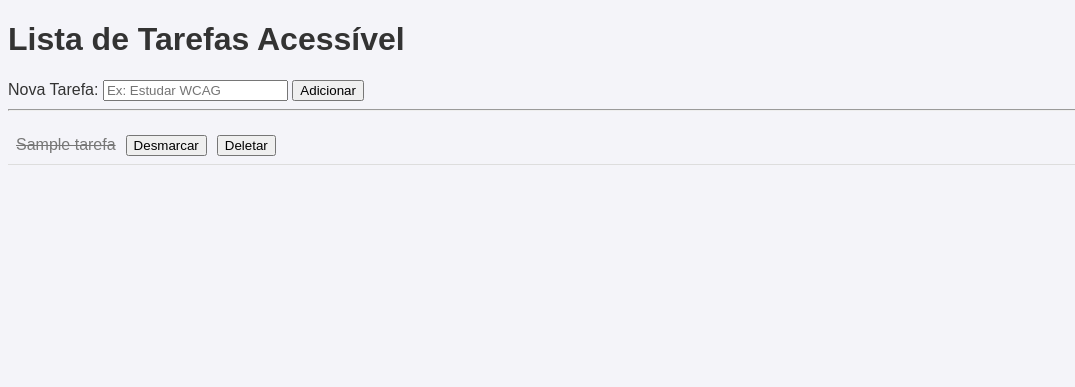
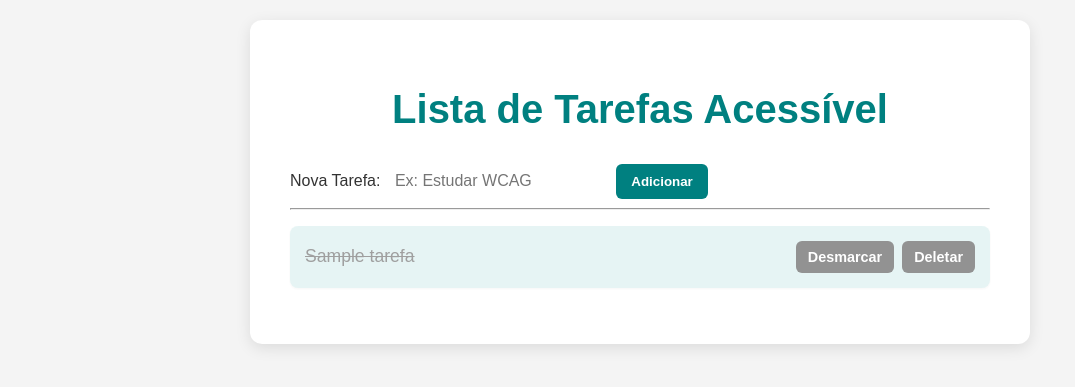
Before and after one commit to marcelo-hitoshi/lab-flask-acessivel, a Flask app: page / in a window 1280 px wide. Shown: the top 387 px of the page, without its empty margins (0-1075 px from the left). Run offline with Flask 3, Linux system fonts and the light colour scheme; tables that the repository leaves empty hold one stand-in row (values such as "Sample post").

Commit message:
style: Implementação final do novo design

```diff
--- a/static/css/style.css
+++ b/static/css/style.css
@@ -1,57 +1,166 @@
-/* style.css */
-
-/* WCAG 2.2 AA: Garante Contraste de Cores adequado */
-body {
-  font-family: Arial, sans-serif;
-  background-color: #f4f4f9;
-  color: #333; /* Contraste alto com background claro */
+/* Paleta de Cores: Teal, Cinza Claro, Azul Escuro */
+:root {
+  --color-primary: #008080; /* Teal/Verde Água Principal */
+  --color-secondary: #f4f4f4; /* Fundo de Cartão/Corpo */
+  --color-text: #333; /* Texto Principal */
+  --color-light-gray: #ccc; /* Linhas/Bordas */
 }
 
-/* WCAG: Link de pular conteúdo deve ser visível ao Foco (para navegação por teclado) */
+/* === Estilos Globais e Reset === */
+body {
+  font-family: "Arial", sans-serif;
+  background-color: var(--color-secondary);
+  color: var(--color-text);
+  margin: 0;
+  padding: 20px;
+  display: flex;
+  justify-content: center;
+}
+
+h1 {
+  color: var(--color-primary);
+  text-align: center;
+  margin-bottom: 30px;
+  font-size: 2.5em;
+}
+
+/* === WCAG/Acessibilidade (Manutenção das Regras Cruciais) === */
+button:focus,
+input[type="text"]:focus {
+  /* Mantém o foco de alto contraste */
+  outline: 3px solid var(--color-primary);
+  outline-offset: 2px;
+}
+
 .skip-link {
+  /* Mantém a regra de acessibilidade */
   position: absolute;
-  top: -40px; /* Esconde o link por padrão */
+  top: -999px;
   left: 0;
-  background: #007bff;
-  color: white;
-  padding: 8px;
   z-index: 100;
 }
 
 .skip-link:focus {
-  top: 0; /* Torna-se visível ao receber foco via TAB */
-  outline: 3px solid #ffcc00; /* Foco Visível e Contraste Alto (WCAG) */
+  top: 10px;
+  left: 10px;
+  padding: 10px;
+  background: var(--color-primary);
+  color: white;
+  text-decoration: none;
 }
 
-/* WCAG: Foco visível para todos os elementos interativos (Operável) */
-button:focus,
-input[type="text"]:focus,
-input[type="checkbox"]:focus {
-  outline: 3px solid #0056b3;
-  outline-offset: 2px;
+/* === Container Principal (Cartão Central) === */
+.container {
+  width: 100%;
+  max-width: 700px;
+  background-color: white;
+  padding: 40px;
+  border-radius: 12px; /* Cantos arredondados */
+  box-shadow: 0 4px 15px rgba(0, 0, 0, 0.1); /* Sombra suave para efeito de cartão */
 }
 
-.tarefa-concluida {
-  text-decoration: line-through;
-  color: #777;
+/* 1. O FORMULÁRIO (#form-nova-tarefa) é o CONTAINER */
+#form-nova-tarefa {
+  display: flex; /* ATIVAR o Flexbox. Padrão: side-by-side (row) */
+  align-items: center; /* Opcional: Centraliza o botão e o input verticalmente */
+
+  margin-bottom: 30px;
+  border: 1px solid var(--color-light-gray);
+  border-radius: 8px;
+  padding: 8px;
 }
 
-/* style.css (Nova regra para garantir foco em formulários inline) */
-.inline-form {
-  /* O inline-block é mais robusto que o inline puro para contêineres de foco */
-  display: inline-block;
-  margin-left: 10px; /* Apenas para espaçamento */
+/* 2. O INPUT é o ITEM que deve CRESCER (empurrar) */
+#form-nova-tarefa input[type="text"] {
+  flex-basis: 100%;
+  padding: 10px;
+  border: none; /* Garante que o input não tenha bordas que somem à largura */
+  font-size: 1em;
+  margin-right: 10px;
 }
 
+#form-nova-tarefa button {
+  margin-left: auto;
+}
+
+/* 3. O BOTÃO é o ITEM que tem largura FIXA (não precisa de regra especial) */
+
+input[type="text"] {
+  flex-grow: 1;
+  padding: 10px;
+  border: none;
+  font-size: 1em;
+}
+
+/* === Botões e Inputs === */
+button {
+  background-color: var(--color-primary);
+  color: white;
+  padding: 10px 15px;
+  border: none;
+  border-radius: 6px;
+  cursor: pointer;
+  font-weight: bold;
+  transition: background-color 0.2s ease;
+}
+
+button:hover {
+  background-color: #006666; /* Tom mais escuro no hover */
+}
+
+/* === Lista de Tarefas (Cards Individuais) === */
 ul {
-  list-style: none; /* Remove os marcadores de lista */
+  list-style: none;
   padding: 0;
 }
 
 li {
-  display: flex; /* Garante que os filhos (span, form) sejam tratados como blocos em linha */
-  align-items: center; /* Alinha verticalmente o texto e os botões */
-  margin-bottom: 10px;
-  padding: 8px;
-  border-bottom: 1px solid #ddd;
+  /* Mantém o display flex para a correção WCAG de fluxo de foco */
+  display: flex;
+  align-items: center;
+  margin-bottom: 12px;
+  padding: 15px;
+  border-radius: 8px;
+  background-color: var(--color-secondary); /* Fundo cinza suave para itens */
+  box-shadow: 0 1px 3px rgba(0, 0, 0, 0.05); /* Sombra leve para efeito 3D */
+  transition: box-shadow 0.2s;
 }
+
+li:hover {
+  box-shadow: 0 4px 8px rgba(0, 0, 0, 0.1); /* Sombra maior no hover */
+}
+
+/* Garante que o span (título) ocupe o espaço e não interfira no foco dos botões */
+li span {
+  margin-right: auto;
+  padding-right: 15px;
+  font-size: 1.1em;
+}
+
+/* === Estilos para Formulários e Botões na Lista === */
+.inline-form {
+  display: inline-block;
+  margin-left: 8px;
+}
+
+/* Botões de Ação na Lista (Menores) */
+li button {
+  padding: 8px 12px;
+  font-size: 0.9em;
+  background-color: #777; /* Cor neutra para ações */
+}
+
+li button:hover {
+  background-color: #555;
+}
+
+/* === Feature: Estilo de Tarefas Concluídas === */
+.concluida {
+  background-color: #e0f2f2; /* Fundo mais claro/esverdeado */
+  opacity: 0.8;
+}
+
+.concluida span {
+  text-decoration: line-through;
+  color: #888;
+}
--- a/templates/index.html
+++ b/templates/index.html
@@ -14,6 +14,7 @@
       >Pular para o conteúdo principal</a
     >
 
+    <div class="container">
       <main id="main-content">
         <h1>Lista de Tarefas Acessível</h1>
 
@@ -41,12 +42,10 @@
         </ul>
         {% endif %} {% endwith %}
 
-      <ul>
+        <ul style="list-style: none; padding: 0">
           {% for tarefa in tarefas %}
-        <li>
-          <span class="{{ 'tarefa-concluida' if tarefa.concluida else '' }}">
-            {{ tarefa.titulo }}
-          </span>
+          <li class="{% if tarefa.concluida %}concluida{% endif %}">
+            <span>{{ tarefa.titulo }}</span>
 
             <form
               class="inline-form"
@@ -54,7 +53,7 @@
               action="{{ url_for('alternar', tarefa_id=tarefa.id) }}"
             >
               <button type="submit">
-              {{ 'Desmarcar' if tarefa.concluida else 'Marcar como Concluída' }}
+                {{ 'Desmarcar' if tarefa.concluida else 'Concluir' }}
               </button>
             </form>
 
@@ -74,5 +73,6 @@
           {% endfor %}
         </ul>
       </main>
+    </div>
   </body>
 </html>
```
Lines whose indentation alone changed are shown as unchanged.
